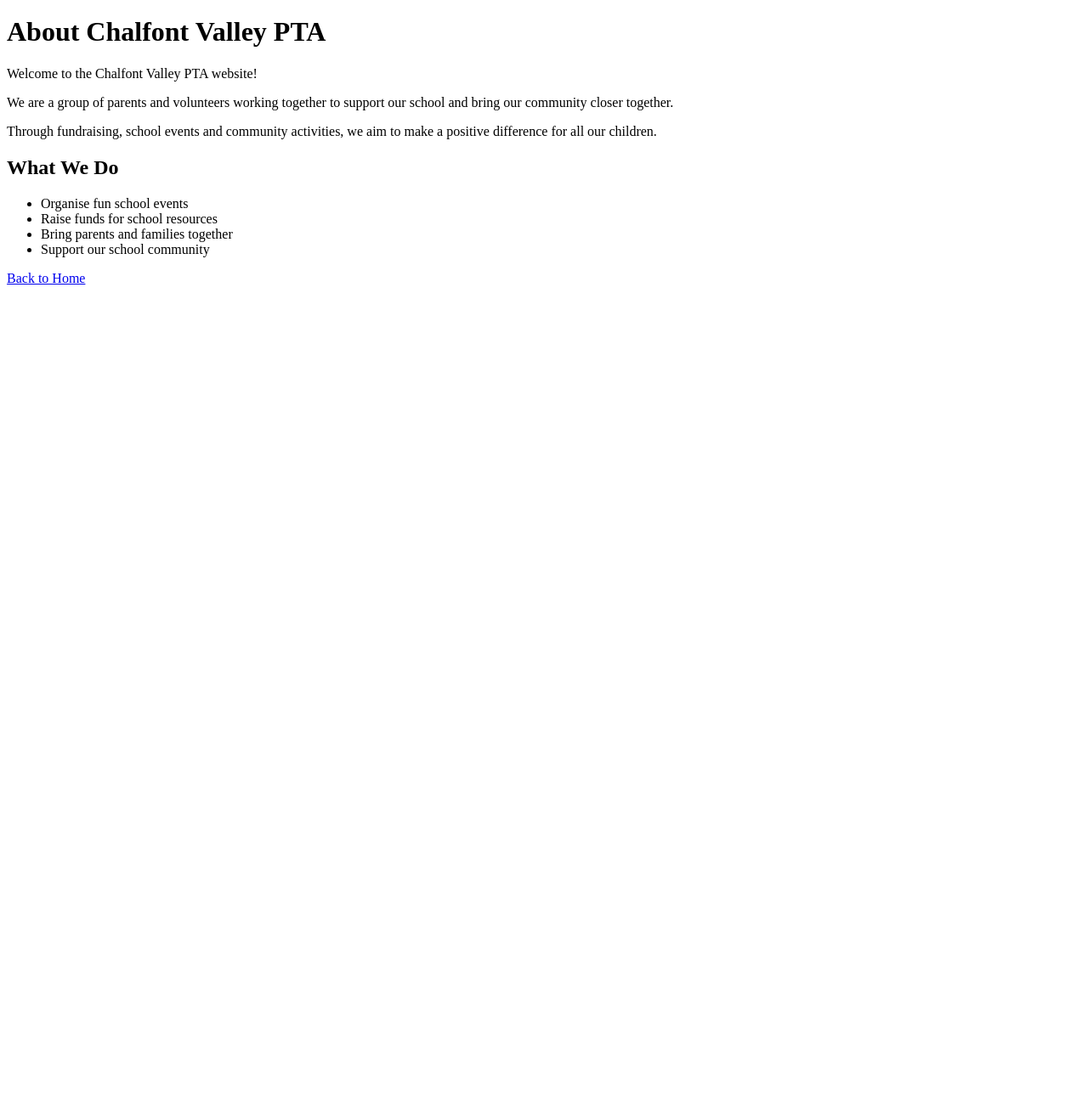
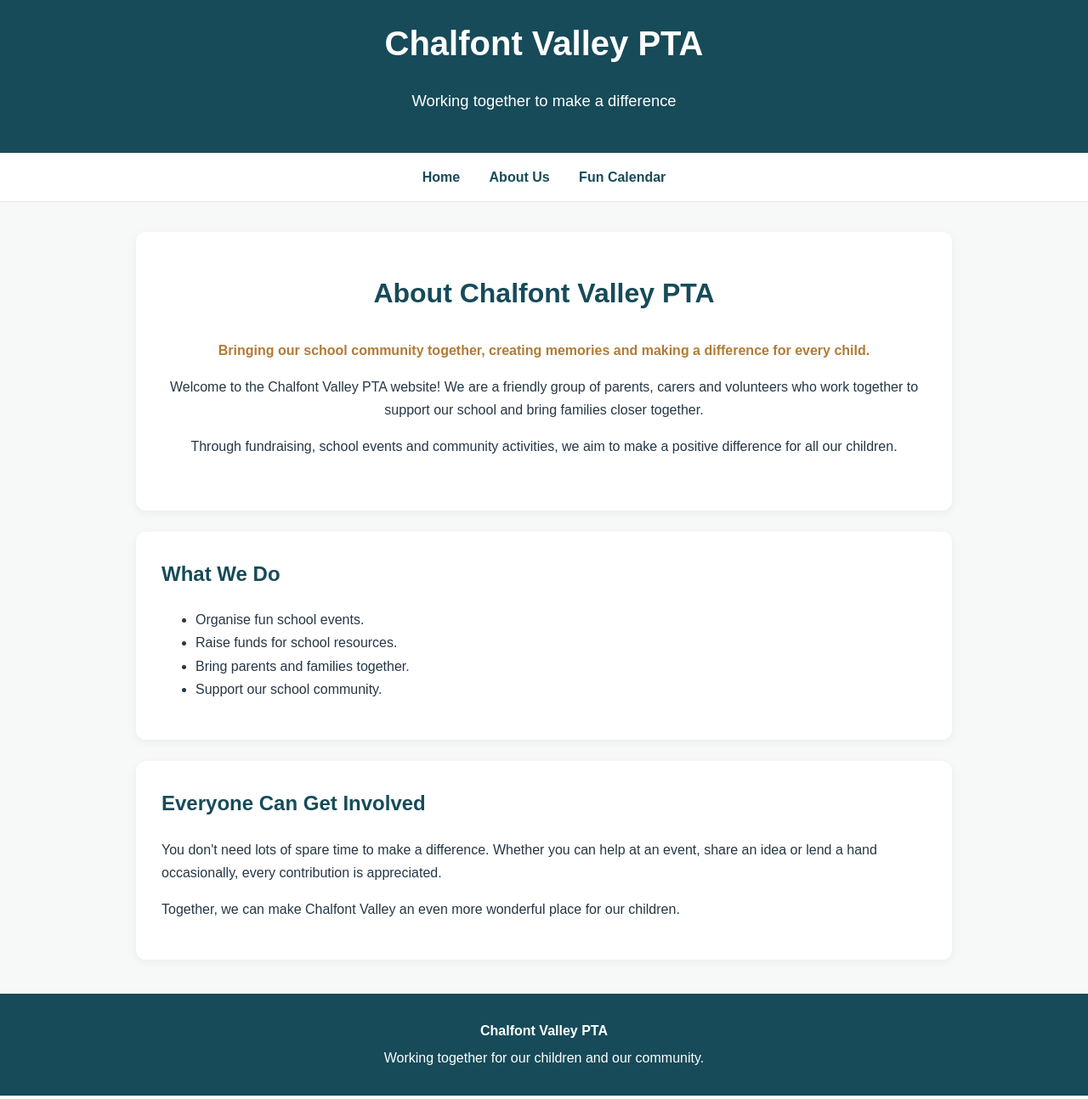
Before and after one commit to pmnewcoder/ChalfontValley, a plain HTML site: page About.html in a window 1280 px wide. Shown: the part 28-1322 px from the top of the page at 85% size. Before the commit the page ends 800 px from the top, so only its background shows below. Drawn offline with Linux system fonts and the light colour scheme.

Commit message:
Update About.html

```diff
--- a/About.html
+++ b/About.html
@@ -1,12 +1,185 @@
-
 <!DOCTYPE html>
 <html lang="en">
 <head>
     <meta charset="UTF-8">
     <meta name="viewport" content="width=device-width, initial-scale=1.0">
     <title>About Us | Chalfont Valley PTA</title>
+
+    <style>
+        * {
+            box-sizing: border-box;
+        }
+
+        body {
+            margin: 0;
+            font-family: Arial, sans-serif;
+            color: #263746;
+            background-color: #f7f9f8;
+            line-height: 1.7;
+        }
+
+        header {
+            background-color: #174b59;
+            color: white;
+            text-align: center;
+            padding: 45px 20px;
+        }
+
+        header h1 {
+            margin: 0;
+            font-size: 2.5em;
+        }
+
+        header p {
+            font-size: 1.15em;
+            margin-bottom: 0;
+        }
+
+        nav {
+            background-color: #ffffff;
+            text-align: center;
+            padding: 15px;
+            border-bottom: 1px solid #e1e8e7;
+        }
+
+        nav a {
+            color: #174b59;
+            text-decoration: none;
+            font-weight: bold;
+            margin: 0 15px;
+        }
+
+        nav a:hover {
+            text-decoration: underline;
+        }
+
+        main {
+            max-width: 1000px;
+            margin: 35px auto;
+            padding: 0 20px;
+        }
+
+        section {
+            background: white;
+            padding: 30px;
+            margin-bottom: 25px;
+            border-radius: 12px;
+            box-shadow: 0 3px 12px rgba(0,0,0,0.05);
+        }
+
+        h2 {
+            color: #174b59;
+            margin-top: 0;
+        }
+
+        .welcome {
+            text-align: center;
+            padding: 45px 30px;
+        }
+
+        .welcome h2 {
+            font-size: 2em;
+        }
+
+        .highlight {
+            color: #b17b35;
+            font-weight: bold;
+        }
+
+        footer {
+            background-color: #174b59;
+            color: white;
+            text-align: center;
+            padding: 25px 15px;
+            margin-top: 40px;
+        }
+
+        footer p {
+            margin: 5px;
+        }
+
+        @media (max-width: 600px) {
+            header h1 {
+                font-size: 2em;
+            }
+
+            nav a {
+                display: inline-block;
+                margin: 5px 10px;
+            }
+
+            section {
+                padding: 22px;
+            }
+        }
+    </style>
 </head>
+
 <body>
+
+    <header>
+        <h1>Chalfont Valley PTA</h1>
+        <p>Working together to make a difference</p>
+    </header>
+
+    <!-- NAVIGATION SECTION -->
+    <nav>
+        <a href="Index.html">Home</a>
+        <a href="About.html">About Us</a>
+        <a href="fun-calendar.html">Fun Calendar</a>
+    </nav>
+
+    <main>
+
+        <section class="welcome">
+            <h2>About Chalfont Valley PTA</h2>
+            <p class="highlight">
+                Bringing our school community together, creating memories
+                and making a difference for every child.
+            </p>
+            <p>
+                Welcome to the Chalfont Valley PTA website! We are a friendly
+                group of parents, carers and volunteers who work together to
+                support our school and bring families closer together.
+            </p>
+            <p>
+                Through fundraising, school events and community activities,
+                we aim to make a positive difference for all our children.
+            </p>
+        </section>
+
+        <section>
+            <h2>What We Do</h2>
+            <ul>
+                <li>Organise fun school events.</li>
+                <li>Raise funds for school resources.</li>
+                <li>Bring parents and families together.</li>
+                <li>Support our school community.</li>
+            </ul>
+        </section>
+
+        <section>
+            <h2>Everyone Can Get Involved</h2>
+            <p>
+                You don't need lots of spare time to make a difference.
+                Whether you can help at an event, share an idea or lend
+                a hand occasionally, every contribution is appreciated.
+            </p>
+            <p>
+                Together, we can make Chalfont Valley an even more
+                wonderful place for our children.
+            </p>
+        </section>
+
+    </main>
+
+    <footer>
+        <p><strong>Chalfont Valley PTA</strong></p>
+        <p>Working together for our children and our community.</p>
+    </footer>
+
+</body>
+</html>
 
 <nav>
     <a href="index.html">Home</a>
```
